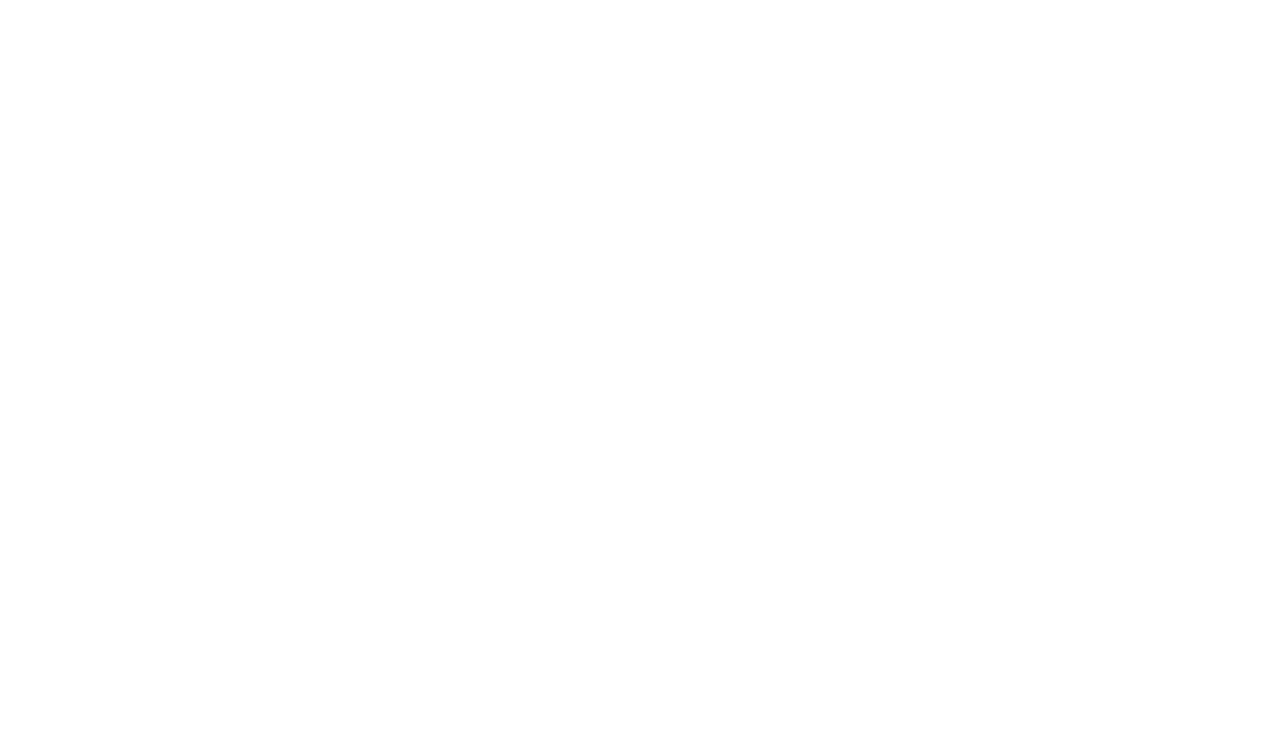
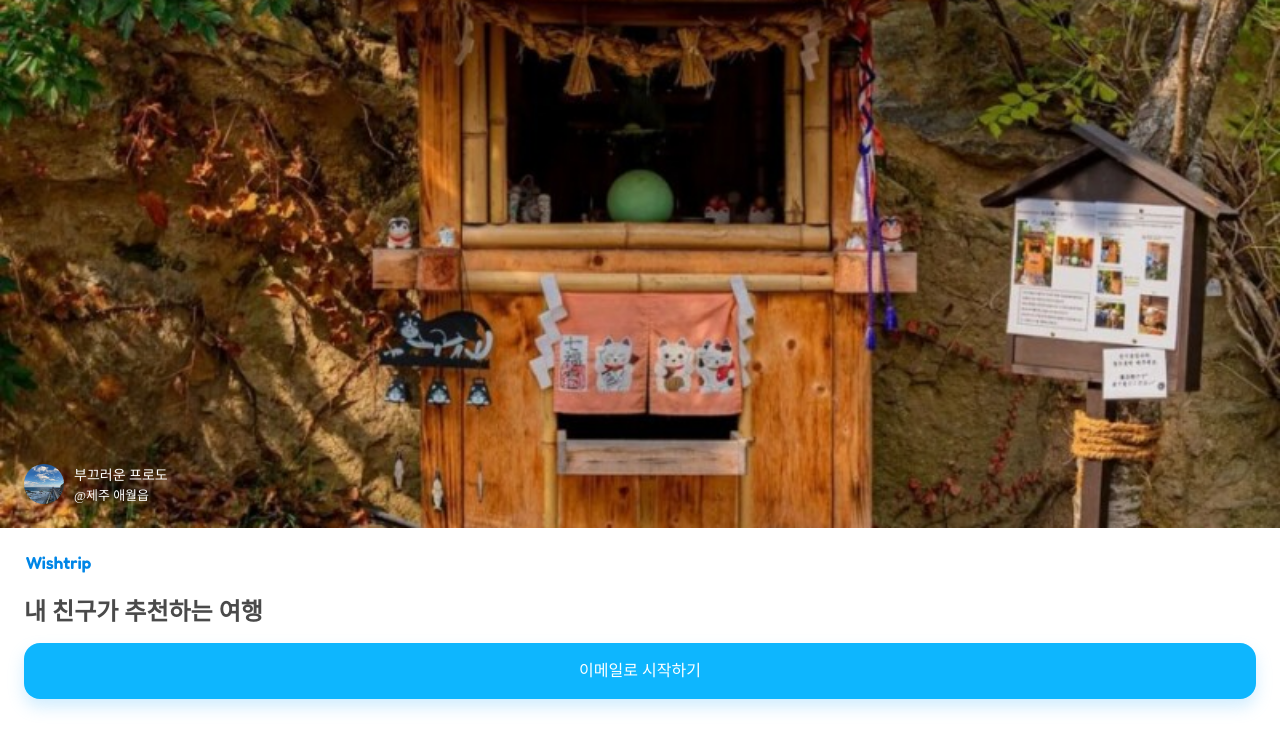
Before and after one commit to wish0ne/WishTrip, a React (Create React App) app: page /Authentication/Start in a window 1280 px wide. Before the commit this address had no page. Shown: the top 750 px of the page. Built offline with nearby package versions, Linux system fonts and the light colour scheme; a web font is replaced by a local one.

Commit message:
style: 로그인 페이지 추가(WISHTRIP-30)

```diff
--- a/src/App.tsx
+++ b/src/App.tsx
@@ -2,6 +2,7 @@
 import { RecoilRoot } from "recoil";
 import { ThemeProvider } from "styled-components";
 import Authentication from "./pages/Authentication/Authentication";
+import Start from "./pages/Authentication/Start";
 import Home from "./pages/Home/Home";
 import Ar from "./pages/Ar/Ar";
 import ARCreate from "./pages/Ar/Create";
@@ -32,6 +33,7 @@
         <Routes>
           <Route path="WishTrip" element={<Home />} />
           <Route path="Authentication" element={<Authentication />} />
+          <Route path="Authentication/Start" element={<Start />} />
           <Route path="ARTrip" element={<Ar />} />
           <Route path="ARTrip/Create" element={<ARCreate />} />
         </Routes>
--- a/src/pages/Authentication/Start.tsx
+++ b/src/pages/Authentication/Start.tsx
@@ -1,42 +1,66 @@
 import styled from "styled-components";
-import { useNavigate } from "react-router-dom";
+import img1 from "../../assets/images/여행사진1.jpg";
+import img3 from "../../assets/images/여행사진3.jpg";
+import { ReactComponent as Logo } from "../../assets/images/Logo.svg";
+import { Link } from "react-router-dom";
+import User from "../components/User";
 
 const StyledStart = styled.div`
-  padding: 8rem 2.4rem;
-  position: absolute;
-  bottom: 0;
-  box-sizing: border-box;
-  width: 100%;
+  height: 100vh;
+`;
+
+const Bottom = styled.div`
+  padding: 2.4rem;
 
   h1 {
+    font-family: "ExtraBold";
     font-size: 2.4rem;
-    margin-bottom: 3.2rem;
-  }
-
-  button {
-    width: 100%;
-    height: 5.6rem;
-    background-color: rgb(14, 182, 254);
-    border-radius: 1.6rem;
-    font-size: 1.6rem;
-    color: white;
-    font-weight: bold;
-    border: none;
-    margin-bottom: 1rem;
+    color: ${(props) => props.theme.palette.default2};
   }
 `;
 
+const Landing = styled.div`
+  width: 100%;
+  height: 66%;
+  position: relative;
+  & > img {
+    height: 100%;
+    width: 100%;
+    object-fit: cover;
+  }
+  & > div {
+    position: absolute;
+    bottom: 2.4rem;
+    left: 2.4rem;
+  }
+`;
+
+const StyledBtn = styled(Link)`
+  display: block;
+  border-radius: 1.6rem;
+  text-align: center;
+  line-height: 5.6rem;
+  height: 5.6rem;
+  background-color: ${(props) => props.theme.palette.primary2};
+  font-family: "ExtraBold";
+  font-size: 1.6rem;
+  color: ${(props) => props.theme.palette.white};
+  text-decoration: none;
+  box-shadow: 0 0.8rem 1.6rem rgba(90, 192, 250, 0.28);
+`;
+
 function Start() {
-  const navigate = useNavigate();
-
-  const handleClick = (type: string) => {
-    navigate("./Authentication", { state: { type } });
-  };
   return (
     <StyledStart>
-      <h1>위시트립</h1>
-      <button onClick={() => handleClick("register")}>이메일로 가입하기</button>
-      <button onClick={() => handleClick("login")}>이메일로 시작하기</button>
+      <Landing>
+        <img src={img1} alt="로그인 화면 여행 사진" />
+        <User icon={img3} name="부끄러운 프로도" location="제주 애월읍" />
+      </Landing>
+      <Bottom>
+        <Logo width="6.9rem" height="2.2rem" />
+        <h1>내 친구가 추천하는 여행</h1>
+        <StyledBtn to="/Authentication">이메일로 시작하기</StyledBtn>
+      </Bottom>
     </StyledStart>
   );
 }
--- a/src/pages/Home/components/Header.tsx
+++ b/src/pages/Home/components/Header.tsx
@@ -1,4 +1,5 @@
 import styled from "styled-components";
+import { Link } from "react-router-dom";
 import { ReactComponent as Logo } from "../../../assets/images/Logo.svg";
 import { ReactComponent as Bell } from "../../../assets/images/uil_bell.svg";
 
@@ -11,7 +12,7 @@
   justify-content: space-between;
 `;
 
-const UserIcon = styled.div`
+const UserIcon = styled(Link)`
   width: 3.2rem;
   height: 3.2rem;
   border-radius: 50%;
@@ -30,7 +31,7 @@
       <Logo width="7.2rem" height="2rem" />
       <StyledDiv>
         <Bell />
-        <UserIcon />
+        <UserIcon to="/Authentication/Start" />
       </StyledDiv>
     </StyledHeader>
   );
--- a/src/pages/Home/components/Story.tsx
+++ b/src/pages/Home/components/Story.tsx
@@ -5,6 +5,7 @@
 import img3 from "../../../assets/images/여행사진3.jpg";
 import img4 from "../../../assets/images/여행사진4.jpg";
 import useInterval from "../../../modules/useInterval";
+import User from "../../components/User";
 
 const stories = [
   {
@@ -74,29 +75,6 @@
   bottom: 2.9rem;
   display: flex;
 `;
-const User = styled.img`
-  width: 4rem;
-  height: 4rem;
-  border-radius: 4rem;
-  margin-right: 1rem;
-`;
-const Info = styled.div`
-  display: flex;
-  flex-direction: column;
-  justify-content: space-between;
-
-  & span {
-    font-family: "ExtraBold";
-    color: #ffffff;
-    font-size: 1.4rem;
-  }
-
-  & span + span {
-    font-family: "Medium";
-    color: #ffffff;
-    font-size: 1.3rem;
-  }
-`;
 const progress = keyframes`
   from{
     width:0%;
@@ -142,11 +120,11 @@
         <Tag>{stories[index].tag}</Tag> 곳<br /> 어때요?
       </Title>
       <Bottom>
-        <User src={stories[index].user} />
-        <Info>
-          <span>{stories[index].name}</span>
-          <span>@{stories[index].location}</span>
-        </Info>
+        <User
+          icon={stories[index].user}
+          name={stories[index].name}
+          location={stories[index].location}
+        />
       </Bottom>
       <Pagination>
         <div>
--- /dev/null
+++ b/src/pages/components/User.tsx
@@ -0,0 +1,49 @@
+import styled from "styled-components";
+
+const StyledUser = styled.div`
+  display: flex;
+`;
+
+const Icon = styled.img`
+  width: 4rem;
+  height: 4rem;
+  border-radius: 4rem;
+  margin-right: 1rem;
+`;
+const Info = styled.div`
+  display: flex;
+  flex-direction: column;
+  justify-content: space-between;
+
+  & span {
+    font-family: "ExtraBold";
+    color: #ffffff;
+    font-size: 1.4rem;
+  }
+
+  & span + span {
+    font-family: "Medium";
+    color: #ffffff;
+    font-size: 1.3rem;
+  }
+`;
+
+interface UserPropsType {
+  icon: string;
+  name: string;
+  location: string;
+}
+
+function User({ icon, name, location }: UserPropsType) {
+  return (
+    <StyledUser>
+      <Icon src={icon} />
+      <Info>
+        <span>{name}</span>
+        <span>@{location}</span>
+      </Info>
+    </StyledUser>
+  );
+}
+
+export default User;
```
